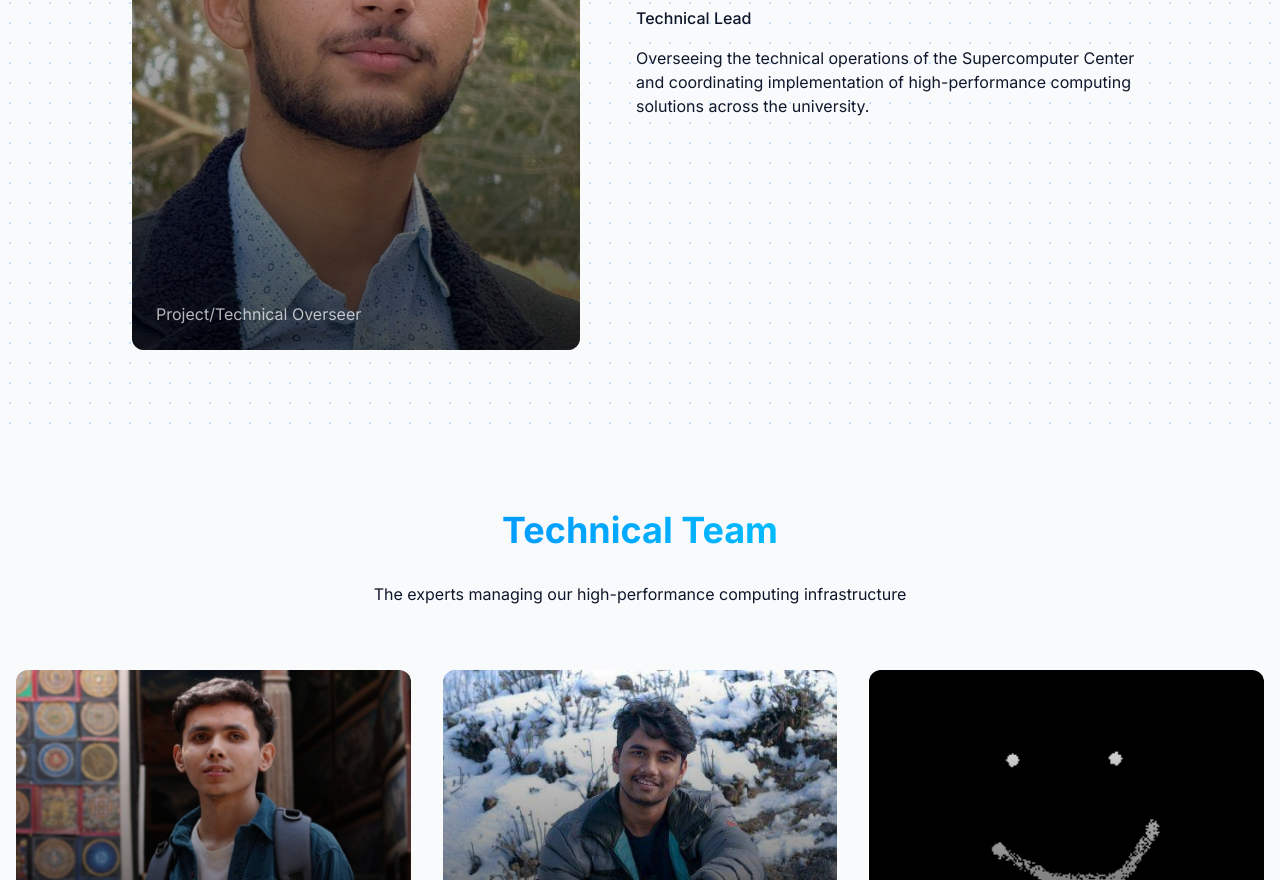
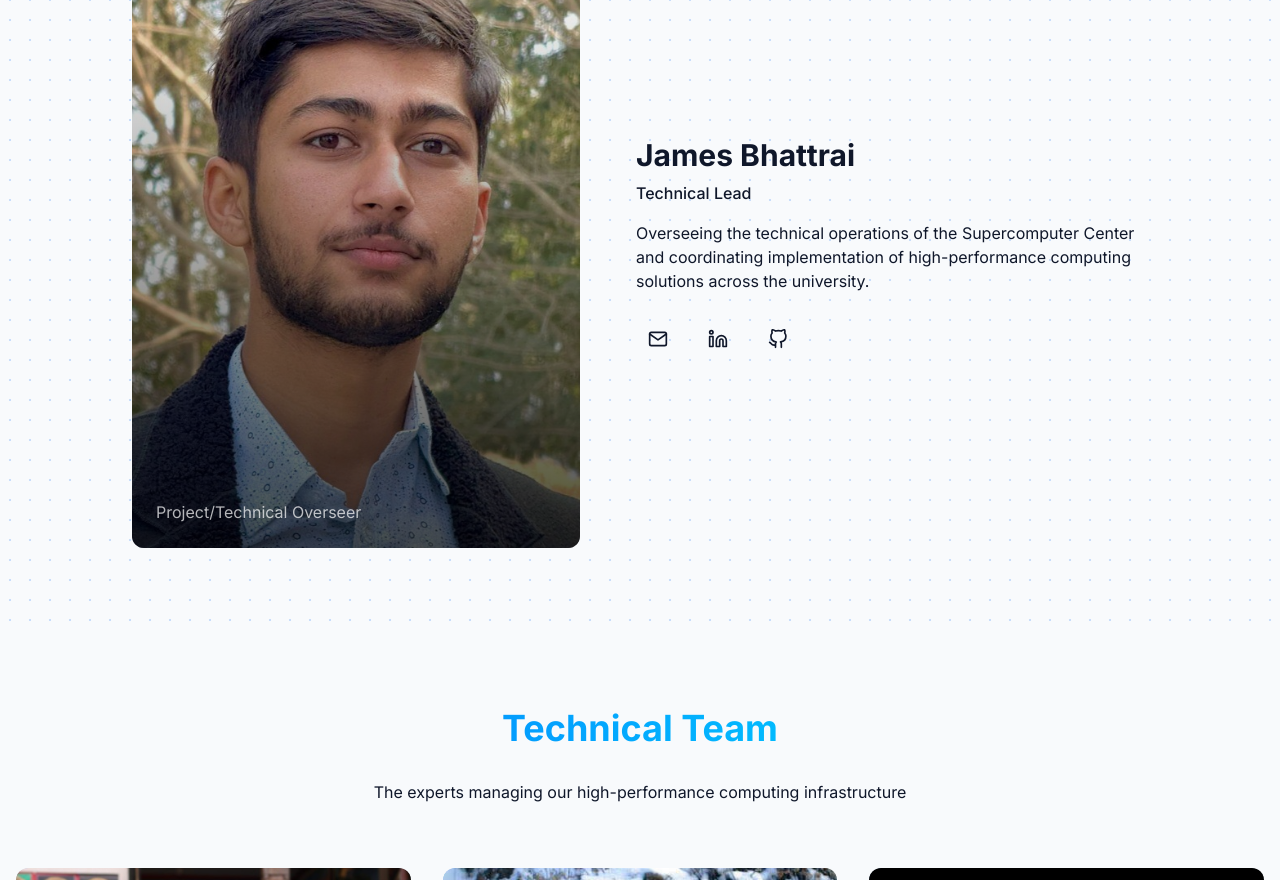
Before and after one commit to sarbesh0x01/kuhpcwebsite, a Next.js app: page /team in a window 1280 px wide. Shown: the part 1920-2800 px from the top of the page. Built offline with nearby package versions, Linux system fonts and the light colour scheme.

Commit message:
fixed social links

```diff
--- a/src/app/team/page.tsx
+++ b/src/app/team/page.tsx
@@ -46,15 +46,16 @@ export default function Team() {
   };
 
   // Function to render either an image or a letter avatar
-  const renderImageOrName = (person: TeamMember, height = "h-[400px]") => {
+  // We use aspect ratio instead of fixed height for better responsiveness
+  const renderImageOrName = (person: TeamMember, aspectRatio = "aspect-[3/4]") => {
     if (person.image) {
       return (
-        <div className={`relative ${height} w-full modern-card overflow-hidden`}>
+        <div className={`relative ${aspectRatio} w-full modern-card overflow-hidden`}>
           <Image
             src={person.image}
             alt={person.name}
             fill
-            sizes="(max-width: 768px) 100vw, (max-width: 1200px) 50vw, 33vw"
+            sizes="(max-width: 768px) 90vw, (max-width: 1200px) 45vw, 33vw"
             className="object-cover"
           />
           <div className="absolute inset-0 bg-gradient-to-t from-black/70 to-transparent flex items-end">
@@ -69,7 +70,7 @@ export default function Team() {
       const initials = getInitials(person.name);
 
       return (
-        <div className={`${height} w-full modern-card overflow-hidden bg-gradient-to-br from-primary/10 to-primary/5 flex items-center justify-center relative`}>
+        <div className={`${aspectRatio} w-full modern-card overflow-hidden bg-gradient-to-br from-primary/10 to-primary/5 flex items-center justify-center relative`}>
           <div className="rounded-full bg-primary w-3/5 h-3/5 flex items-center justify-center shadow-lg">
             <div className="text-5xl font-bold text-white">
               {initials}
@@ -139,9 +140,9 @@ export default function Team() {
                       />
                     )}
 
-                    {(supervisor.linkedin || supervisor.linkedin) && (
+                    {(supervisor.linkedin) && (
                       <SocialLink
-                        href={buildLink(supervisor.linkedin || supervisor.linkedin, 'linkedin')}
+                        href={buildLink(supervisor.linkedin, 'linkedin')}
                         icon={<FiLinkedin size={20} />}
                         label={`LinkedIn profile for ${supervisor.name}`}
                       />
@@ -160,6 +161,8 @@ export default function Team() {
           </div>
         </div>
       </section>
+
+      {/* Technical Overseer Section - Fixed for mobile rendering */}
       <section className="py-20 relative">
         <div className="tech-dots absolute inset-0 -z-0"></div>
         <div className="container mx-auto px-4 relative">
@@ -169,8 +172,9 @@ export default function Team() {
           </p>
 
           <div className="flex flex-col md:flex-row items-center gap-12 max-w-5xl mx-auto">
+            {/* Image container with explicit width for all screen sizes */}
             <div className="w-full md:w-1/2 max-w-md mx-auto">
-              {/* Mobile-responsive image container with aspect ratio */}
+              {/* Using aspect ratio instead of fixed height for better responsiveness */}
               <div className="aspect-[3/4] w-full modern-card overflow-hidden relative">
                 {teamMembers.overseer.image ? (
                   <>
@@ -202,14 +206,38 @@ export default function Team() {
                 )}
               </div>
             </div>
-            <div className="w-full md:w-1/2 max-w-lg mx-auto">
+
+            {/* Content container with explicit width for all screen sizes */}
+            <div className="w-full md:w-1/2 max-w-lg mx-auto mt-6 md:mt-0">
               <h2 className="text-3xl font-bold mb-2">{teamMembers.overseer.name}</h2>
               <p className="text-primary font-medium mb-4">{teamMembers.overseer.position}</p>
               <p className="text-foreground/90 mb-6">
                 {teamMembers.overseer.description}
               </p>
+
+              {/* Social links section - ensuring this is included */}
               <div className="flex space-x-4">
-                {/* Social links remain the same */}
+                {teamMembers.overseer.email && (
+                  <SocialLink
+                    href={buildLink(teamMembers.overseer.email, 'email')}
+                    icon={<FiMail size={20} />}
+                    label={`Email ${teamMembers.overseer.name}`}
+                  />
+                )}
+                {(teamMembers.overseer.linkedin) && (
+                  <SocialLink
+                    href={buildLink(teamMembers.overseer.linkedin, 'linkedin')}
+                    icon={<FiLinkedin size={20} />}
+                    label={`LinkedIn profile for ${teamMembers.overseer.name}`}
+                  />
+                )}
+                {teamMembers.overseer.github && (
+                  <SocialLink
+                    href={buildLink(teamMembers.overseer.github, 'github')}
+                    icon={<FiGithub size={20} />}
+                    label={`GitHub profile for ${teamMembers.overseer.name}`}
+                  />
+                )}
               </div>
             </div>
           </div>
@@ -228,18 +256,18 @@ export default function Team() {
             {teamMembers.members.map((member) => (
               <div key={member.id} className="modern-card bg-card overflow-hidden relative">
                 {member.image ? (
-                  <div className="relative h-64 w-full">
+                  <div className="relative aspect-[4/3] w-full">
                     <Image
                       src={member.image}
                       alt={member.name}
                       fill
-                      sizes="(max-width: 768px) 100vw, (max-width: 1200px) 33vw, 25vw"
+                      sizes="(max-width: 768px) 90vw, (max-width: 1200px) 33vw, 25vw"
                       className="object-cover"
                     />
                     <div className="absolute inset-0 bg-gradient-to-t from-black/60 to-transparent"></div>
                   </div>
                 ) : (
-                  <div className="h-64 w-full bg-gradient-to-br from-primary/10 to-primary/5 flex items-center justify-center relative">
+                  <div className="aspect-[4/3] w-full bg-gradient-to-br from-primary/10 to-primary/5 flex items-center justify-center relative">
                     <div className="rounded-full bg-primary w-32 h-32 flex items-center justify-center shadow-lg">
                       <div className="text-3xl font-bold text-white">
                         {getInitials(member.name)}
```
